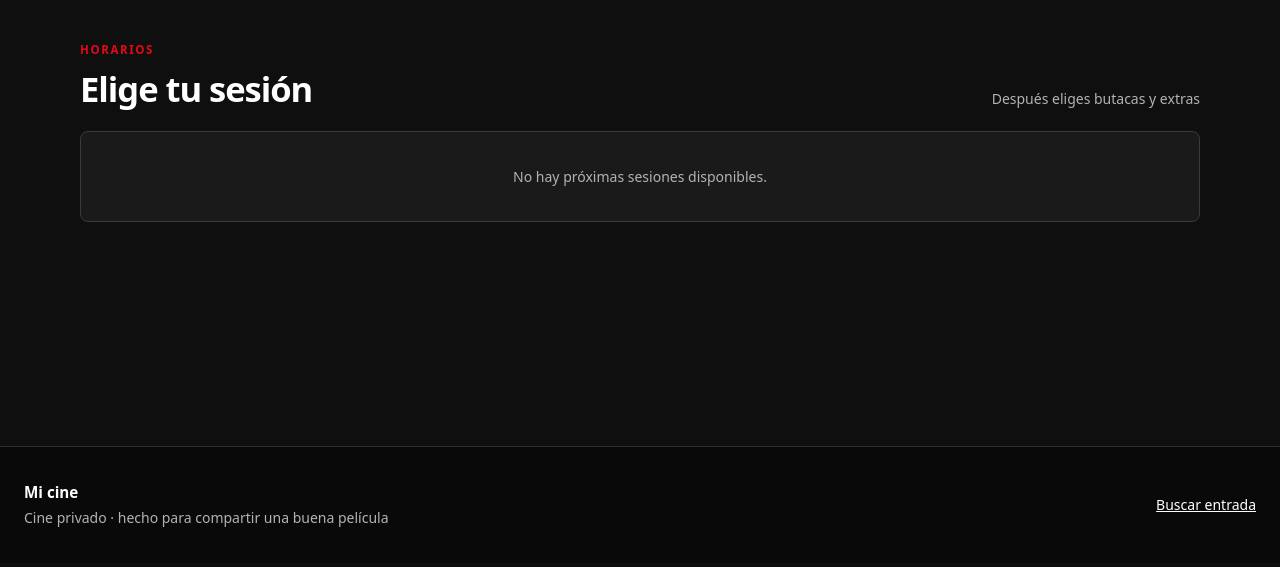
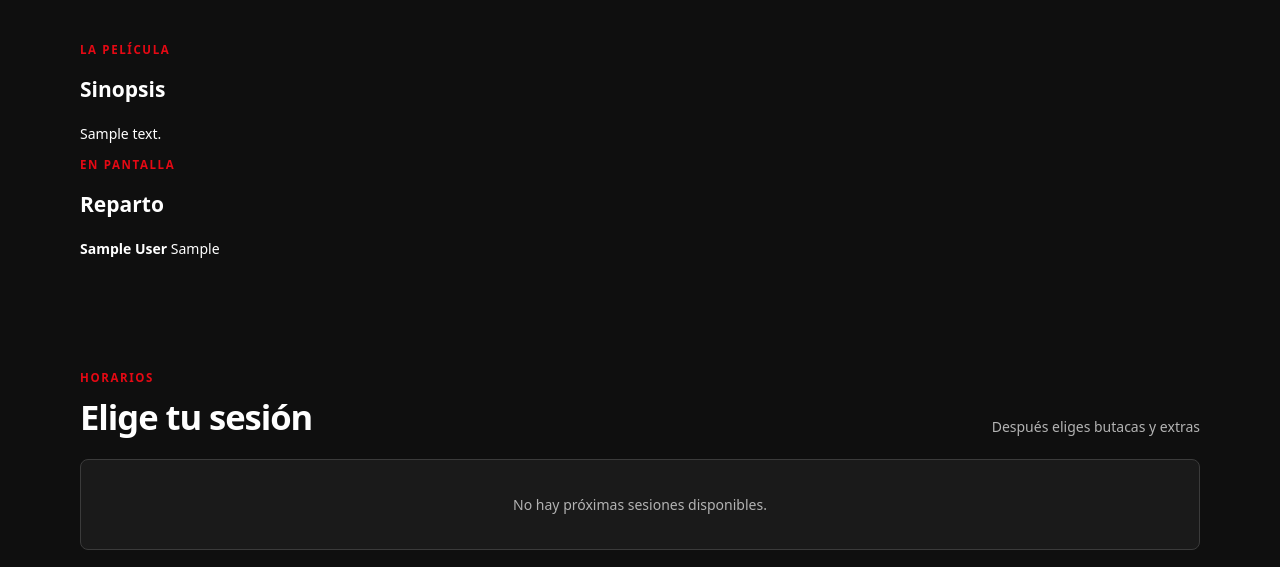
Before and after one commit to elisgar11/C2EM-Cinema, a Django app: a page that uses templates/core/movie_detail.html in a window 1280 px wide. Shown: the part 646-1213 px from the top of the page. Before the commit the page ends 1173 px from the top, so only its background shows below. Run offline with Django 5.2, Linux system fonts and the light colour scheme; data comes from the database, SQL or seed files in the repository; tables that the repository leaves empty hold one stand-in row (values such as "Sample post"); grey boxes marked "Sample" are stand-in pictures.

Commit message:
Show synopsis cast and dynamic sessions

```diff
--- a/templates/core/movie_detail.html
+++ b/templates/core/movie_detail.html
@@ -1,5 +1,5 @@
 {% extends "core/base.html" %}
-{% load cinema_tags %}
+{% load cinema_tags dynamic_listings %}
 
 {% block title %}{{ movie.title }} · {{ site_settings.cinema_name }}{% endblock %}
 
@@ -10,21 +10,51 @@
             {% if movie.poster %}<img src="{{ movie.poster.url }}" alt="Póster de {{ movie.title }}">{% else %}<span class="poster-placeholder">{{ movie.title|slice:":1" }}</span>{% endif %}
         </div>
         <div class="cinema-feature-copy">
-            <p class="cinema-kicker">En cartelera</p>
+            <p class="cinema-kicker">Antes de entrar a sala</p>
             <h1>{{ movie.title }}</h1>
             <p class="cinema-feature-meta">
                 <span>{{ movie.duration_minutes }} min</span>
                 {% if movie.age_rating %}<span class="cinema-meta-dot">•</span><span>{{ movie.age_rating }}</span>{% endif %}
                 {% if screening_days %}<span class="cinema-meta-dot">•</span><span>Sesiones disponibles</span>{% endif %}
             </p>
-            {% if movie.description %}<p class="cinema-feature-description">{{ movie.description }}</p>{% endif %}
+            {% if movie.description %}<p class="cinema-feature-description">{{ movie.description|truncatewords:28 }}</p>{% endif %}
             <div class="cinema-feature-actions">
                 {% if screening_days %}<a class="cinema-cta" href="#sesiones">Elegir sesión</a>{% endif %}
+                <a class="cinema-cta secondary" href="#informacion">Sinopsis y reparto</a>
                 {% if movie.trailer_url %}<a class="cinema-cta secondary" href="{{ movie.trailer_url }}" target="_blank" rel="noopener">Ver tráiler ↗</a>{% endif %}
             </div>
         </div>
     </div>
 </section>
+
+{% with cast=movie.cast_members.all %}
+<section class="shell section narrow cinema-movie-context" id="informacion">
+    <article class="cinema-synopsis-panel">
+        <p class="eyebrow">La película</p>
+        <h2>Sinopsis</h2>
+        {% if movie.description %}
+            <p>{{ movie.description }}</p>
+        {% else %}
+            <p class="cinema-muted-copy">Todavía no se ha cargado una sinopsis para esta película.</p>
+        {% endif %}
+    </article>
+
+    {% if cast %}
+        <aside class="cinema-cast-panel">
+            <p class="eyebrow">En pantalla</p>
+            <h2>Reparto</h2>
+            <div class="cinema-cast-list">
+                {% for member in cast|slice:":12" %}
+                    <div class="cinema-cast-member">
+                        <strong>{{ member.name }}</strong>
+                        {% if member.character %}<span>{{ member.character }}</span>{% endif %}
+                    </div>
+                {% endfor %}
+            </div>
+        </aside>
+    {% endif %}
+</section>
+{% endwith %}
 
 <section class="shell section narrow" id="sesiones">
     <div class="section-heading">
@@ -32,19 +62,27 @@
         <span class="cinema-section-note">Después eliges butacas y extras</span>
     </div>
     {% if screening_days %}
-        <div class="screening-days">
+        <div class="screening-days cinema-detail-screenings">
             {% for day, screenings in screening_days %}
+                {% with kind=day|relative_day_kind %}
                 <div class="screening-day">
-                    <h3>{{ day|date:"l j \d\e F" }}</h3>
+                    <div class="cinema-detail-day-heading">
+                        <span class="cinema-day-badge cinema-day-badge-{{ kind }}">
+                            {% if kind == "today" %}Hoy{% elif kind == "tomorrow" %}Mañana{% else %}Próximamente{% endif %}
+                        </span>
+                        <h3>{{ day|date:"l j \d\e F" }}</h3>
+                    </div>
                     <div class="screening-buttons">
                         {% for screening in screenings %}
-                            <a class="screening-button" href="{% url 'core:screening_detail' screening.pk %}">
+                            <a class="screening-button{% if forloop.first and forloop.parentloop.first %} cinema-screening-next{% endif %}" href="{% url 'core:screening_detail' screening.pk %}">
+                                {% if forloop.first and forloop.parentloop.first %}<small class="cinema-next-flag">Próxima</small>{% endif %}
                                 <strong>{{ screening.start_at|date:"H:i" }}</strong>
                                 <span>{{ screening.room.name }} · {{ screening.base_price }}{{ site_settings.currency_symbol }}</span>
                             </a>
                         {% endfor %}
                     </div>
                 </div>
+                {% endwith %}
             {% endfor %}
         </div>
     {% else %}
```
